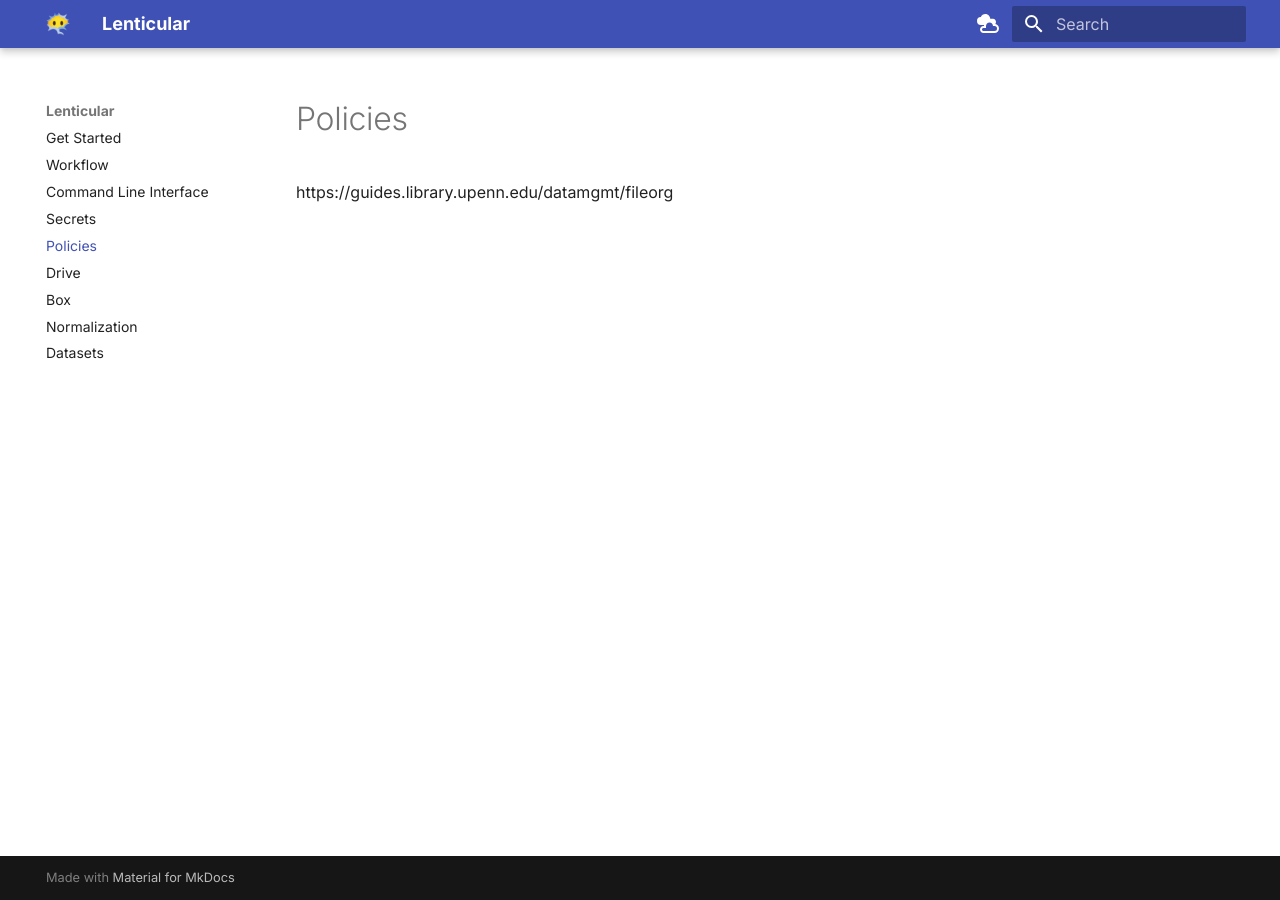
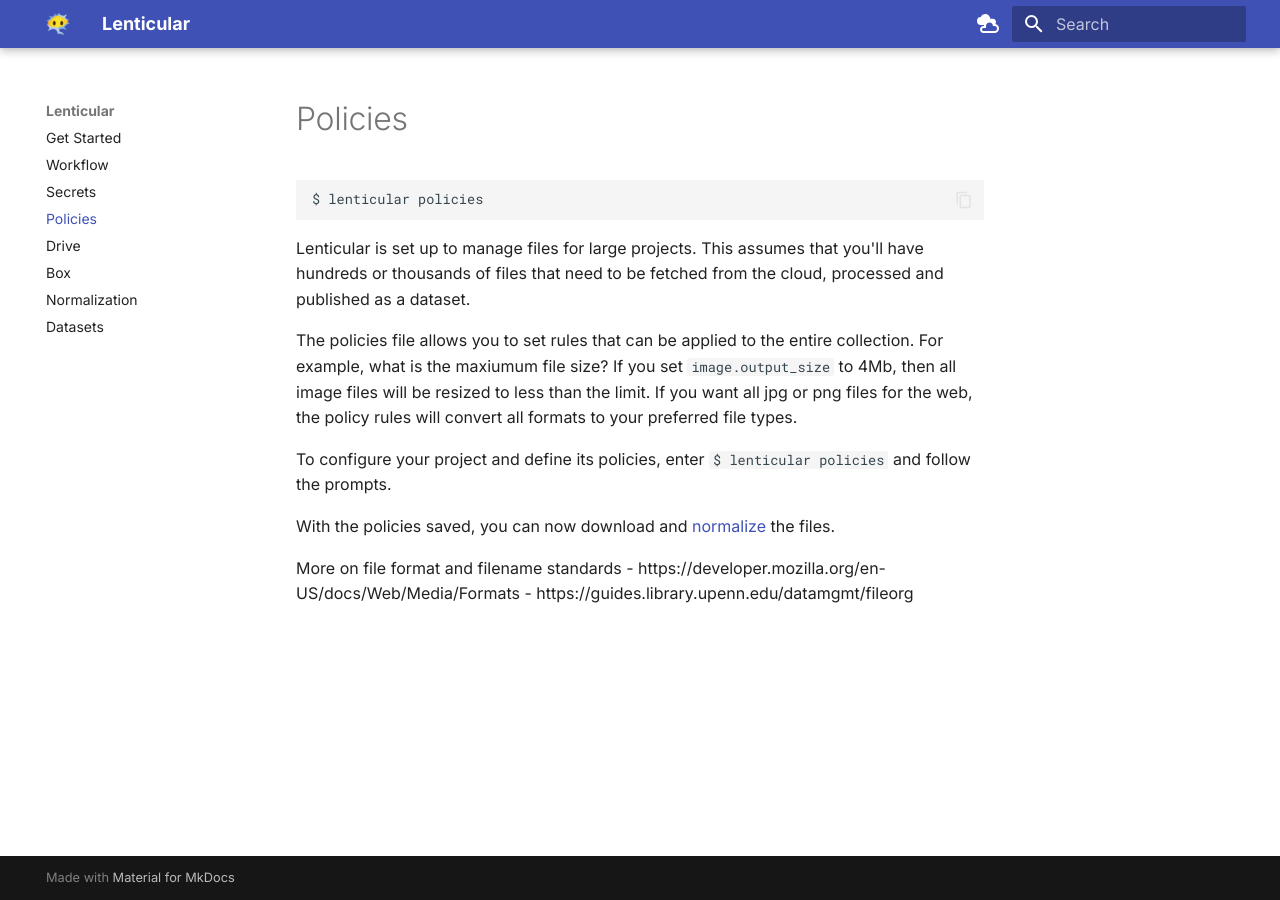
Before and after one commit to apjanco/lenticular, an MkDocs documentation site: the page built from docs/policies.md, in a window 1280 px wide. Built offline with MkDocs 1.6.1 and Material for MkDocs 9.7.7, drawn with Linux system fonts in a browser that asks for light colours.

Commit message:
revising docs

````diff
--- a/docs/policies.md
+++ b/docs/policies.md
@@ -1,3 +1,16 @@
-https://developer.mozilla.org/en-US/docs/Web/Media/Formats
+# Policies
+```
+$ lenticular policies
+```
 
-https://guides.library.upenn.edu/datamgmt/fileorg
+Lenticular is set up to manage files for large projects. This assumes that you'll have hundreds or thousands of files  that need to be fetched from the cloud, processed and published as a dataset.
+
+The policies file allows you to set rules that can be applied to the entire collection. For example, what is the maxiumum file size? If you set `image.output_size` to 4Mb, then all image files will be resized to less than the limit. If you want all jpg or png files for the web, the policy rules will convert all formats to your preferred file types.
+
+To configure your project and define its policies, enter `$ lenticular policies` and follow the prompts.
+
+With the policies saved, you can now download and  [normalize](../normalization) the files.
+
+More on file format and filename standards
+- https://developer.mozilla.org/en-US/docs/Web/Media/Formats
+- https://guides.library.upenn.edu/datamgmt/fileorg
--- a/mkdocs.yml
+++ b/mkdocs.yml
@@ -26,7 +26,6 @@
 nav:
 - Get Started: index.md
 - Workflow: workflow.md
-- Command Line Interface: cli.md
 - Secrets: secrets.md
 - Policies: policies.md
 - Drive: drive.md
````
Also changed, not shown: README.md (+22 -31 lines), docs/cli.md (deleted, +0 -1 lines), docs/secrets.md (+4 -2 lines).
